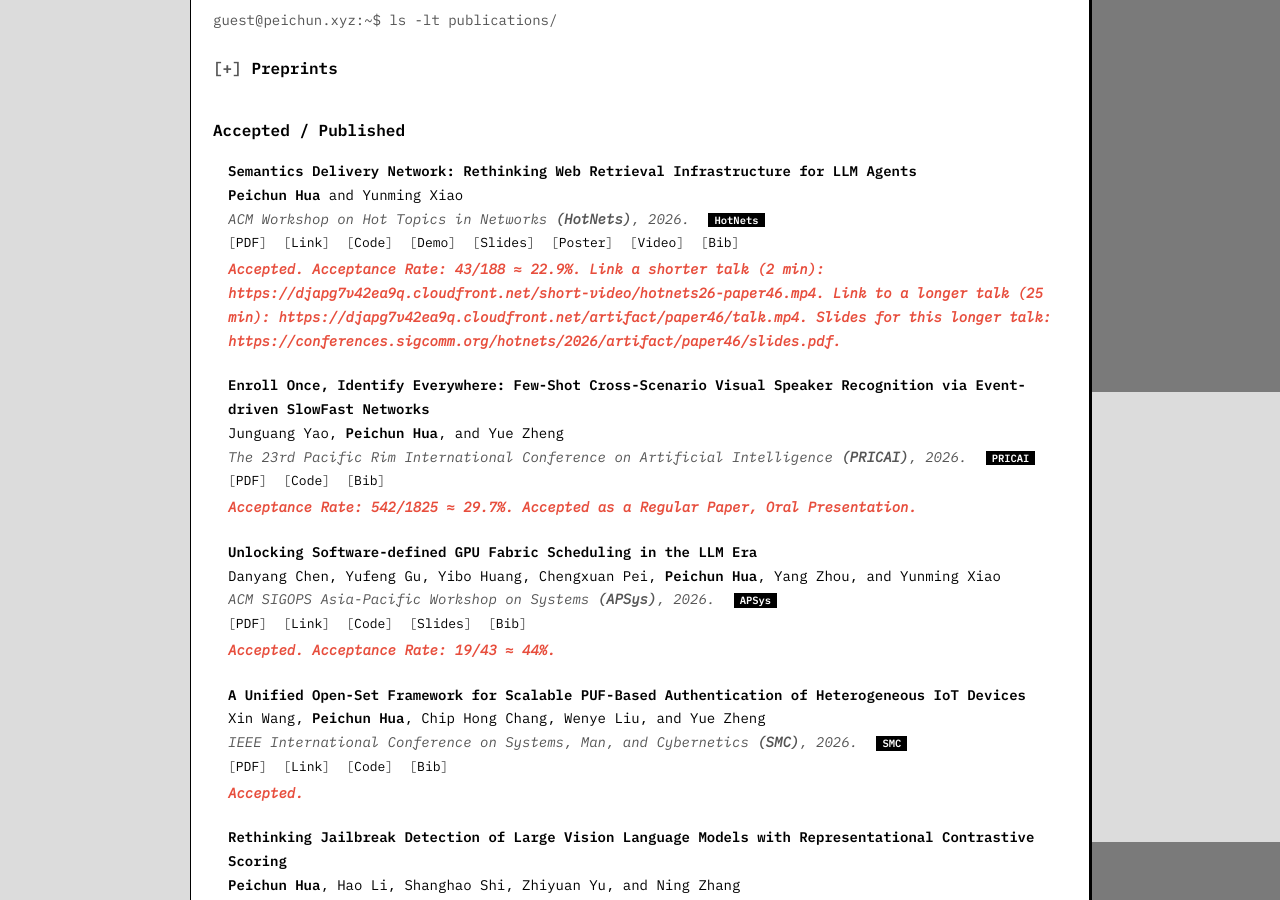
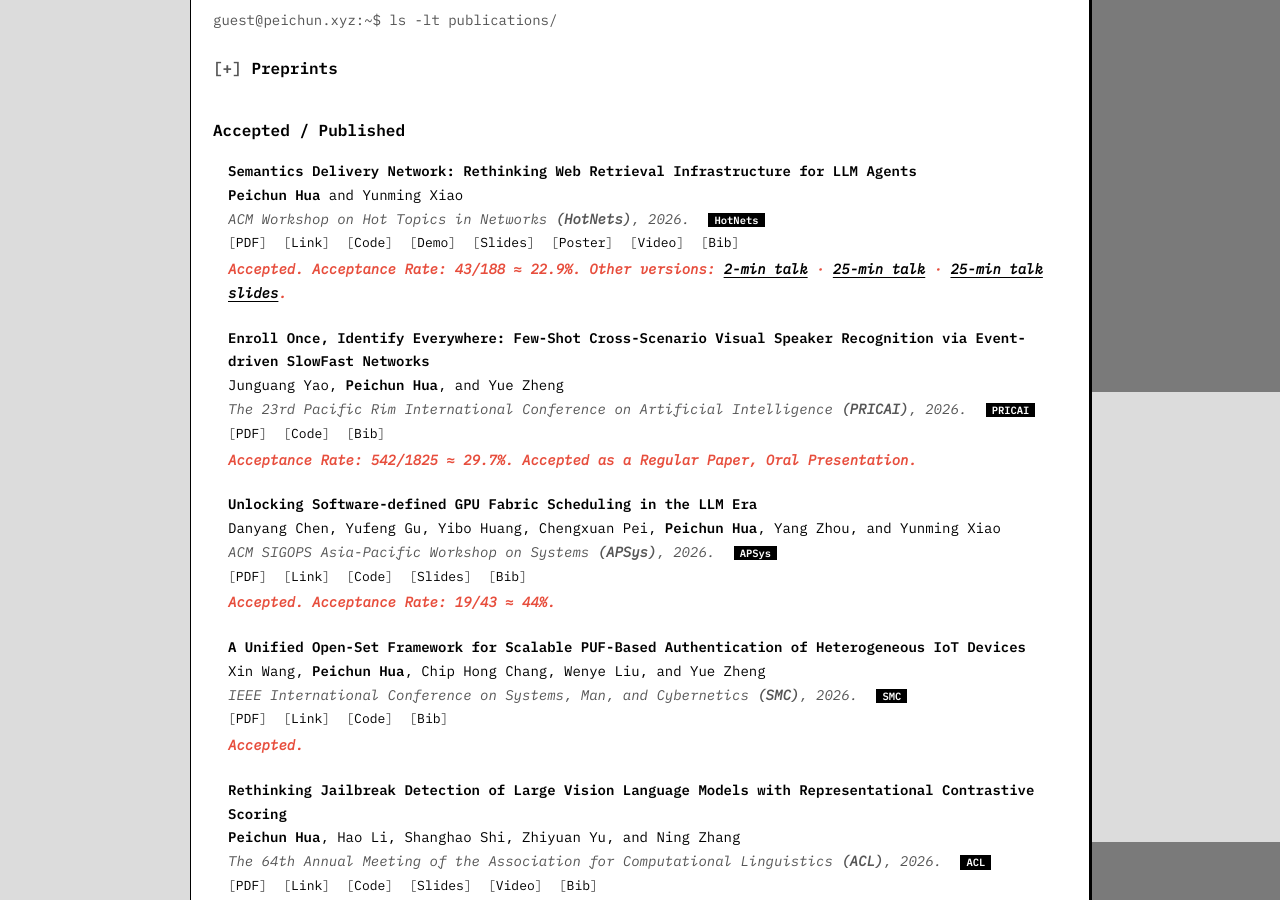
Before and after one commit to sarendis56/sarendis56.github.io, a Jekyll site: the page built from index.md, in a window 1280 px wide and 900 px high, scrolled down 958 px. Built offline with Jekyll 4.4.1, drawn with Linux system fonts in a browser that asks for light colours; a style sheet for code colours, icons or effects is not loaded.

Commit message:
Update HotNets notes

```diff
--- a/_data/publications.yml
+++ b/_data/publications.yml
@@ -148,7 +148,7 @@
         series={HotNets '26}
       }
     notes: |
-      Accepted. Acceptance Rate: 43/188 ≈ 22.9%. Link a shorter talk (2 min): https://djapg7v42ea9q.cloudfront.net/short-video/hotnets26-paper46.mp4. Link to a longer talk (25 min): https://djapg7v42ea9q.cloudfront.net/artifact/paper46/talk.mp4. Slides for this longer talk: https://conferences.sigcomm.org/hotnets/2026/artifact/paper46/slides.pdf.
+      Accepted. Acceptance Rate: 43/188 ≈ 22.9%. Other versions: <a href="https://djapg7v42ea9q.cloudfront.net/short-video/hotnets26-paper46.mp4" target="_blank">2-min talk</a> · <a href="https://djapg7v42ea9q.cloudfront.net/artifact/paper46/talk.mp4" target="_blank">25-min talk</a> · <a href="https://conferences.sigcomm.org/hotnets/2026/artifact/paper46/slides.pdf" target="_blank">25-min talk slides</a>.
 
   - title: "Matryoshka Hash Representations for Model-Aware Compact Semantic Retrieval"
     id: matryoshka-hash-representations
```
